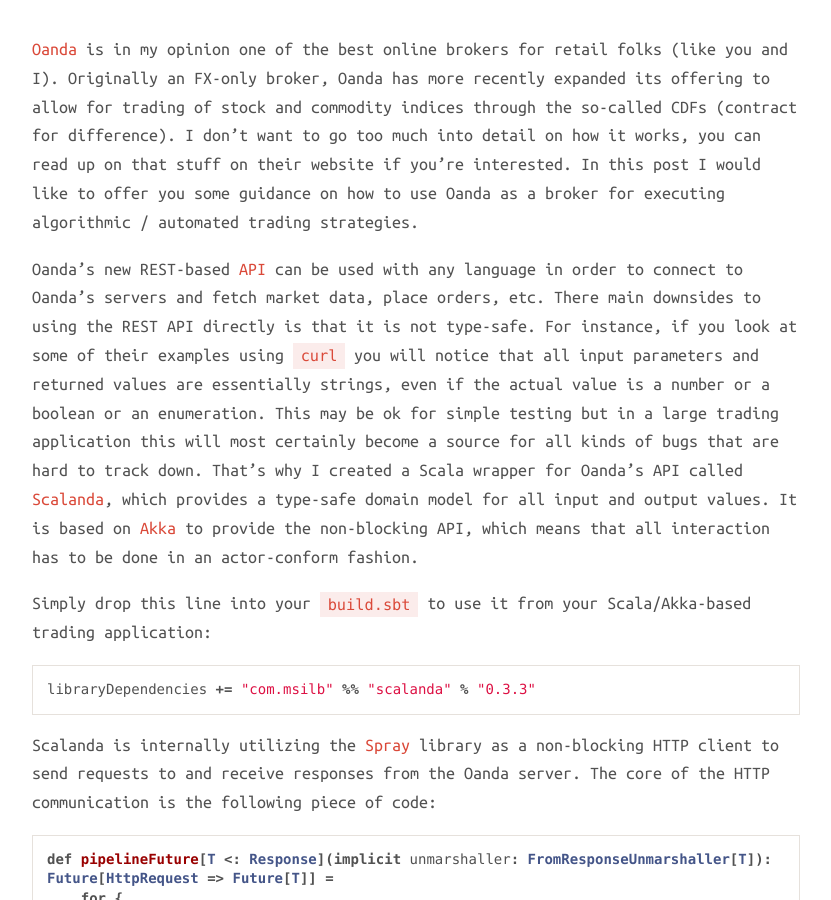
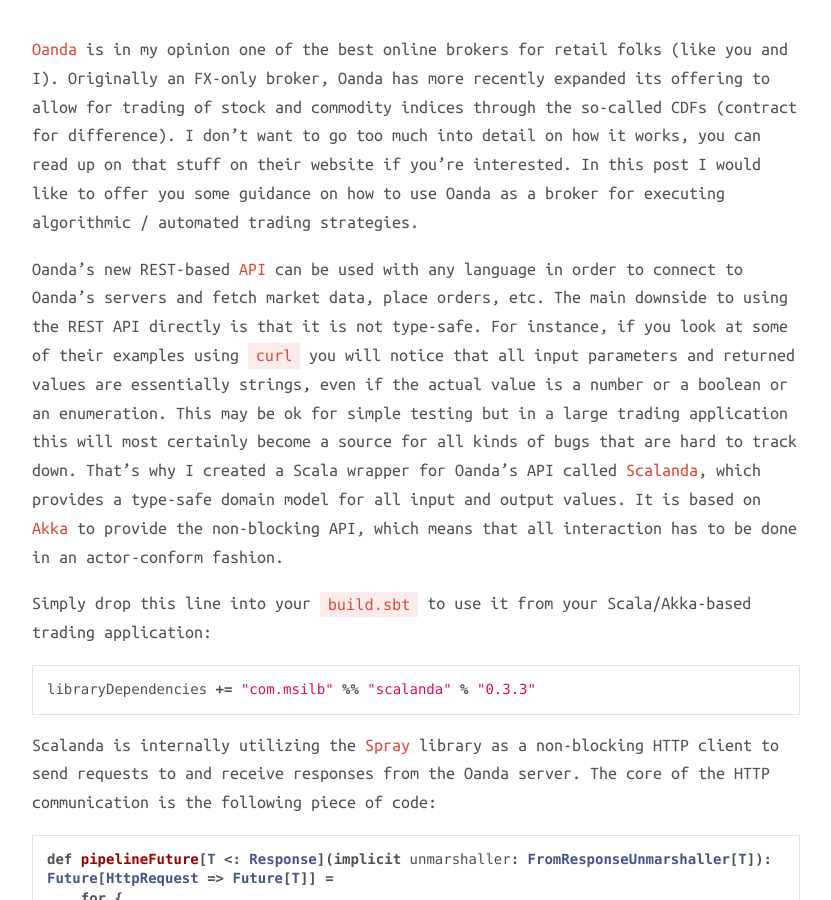
Before and after one commit to msilb/msilb.github.io, a Jekyll site: the page built from _posts/2015-5-20-scala-wrapper-for-oanda-rest-api.md, in a window 1280 px wide and 900 px high, scrolled down 430 px. Shown: the whole window, without its empty margins (224-1055 px from the left). Built offline with Jekyll 4.4.1, drawn with Linux system fonts in a browser that asks for light colours; nearby versions of some CDN libraries; comment, search, counter and statistics services are not loaded.

Commit message:
Some more minor updates.

```diff
--- a/_posts/2015-5-20-scala-wrapper-for-oanda-rest-api.md
+++ b/_posts/2015-5-20-scala-wrapper-for-oanda-rest-api.md
@@ -10,7 +10,7 @@
 In this post I would like to offer you some guidance on how to use Oanda as a broker for executing algorithmic / automated trading strategies.
 
 Oanda's new REST-based [API](http://developer.oanda.com/rest-live/introduction) can be used with any language in order to connect to Oanda's servers and fetch market data, place orders, etc.
-There main downsides to using the REST API directly is that it is not type-safe.
+The main downside to using the REST API directly is that it is not type-safe.
 For instance, if you look at some of their examples using `curl` you will notice that all input parameters and returned values are essentially strings, even if the actual value is a number or a boolean or an enumeration.
 This may be ok for simple testing but in a large trading application this will most certainly become a source for all kinds of bugs that are hard to track down.
 That's why I created a Scala wrapper for Oanda's API called [Scalanda](https://github.com/msilb/scalanda), which provides a type-safe domain model for all input and output values.
```
